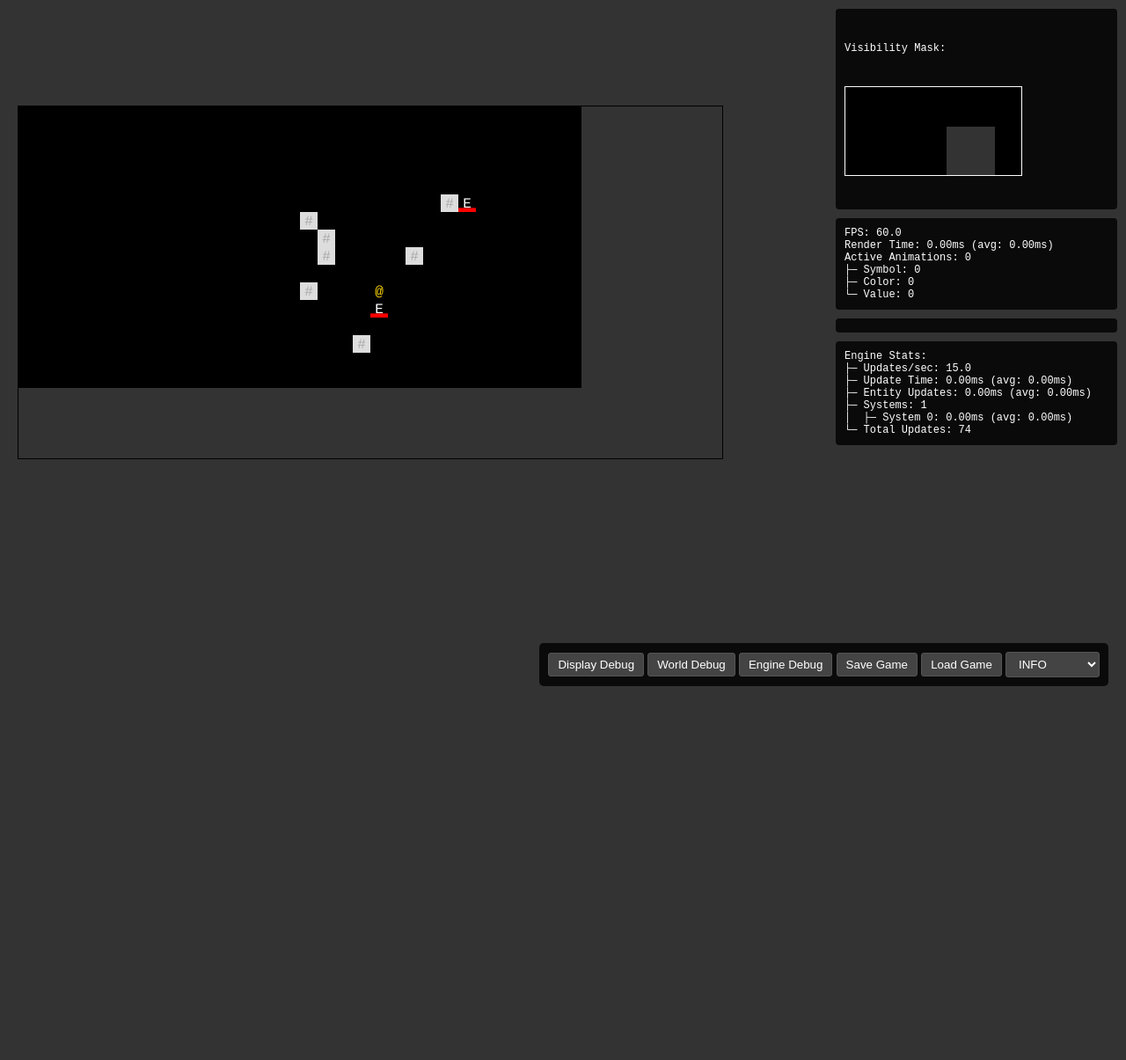
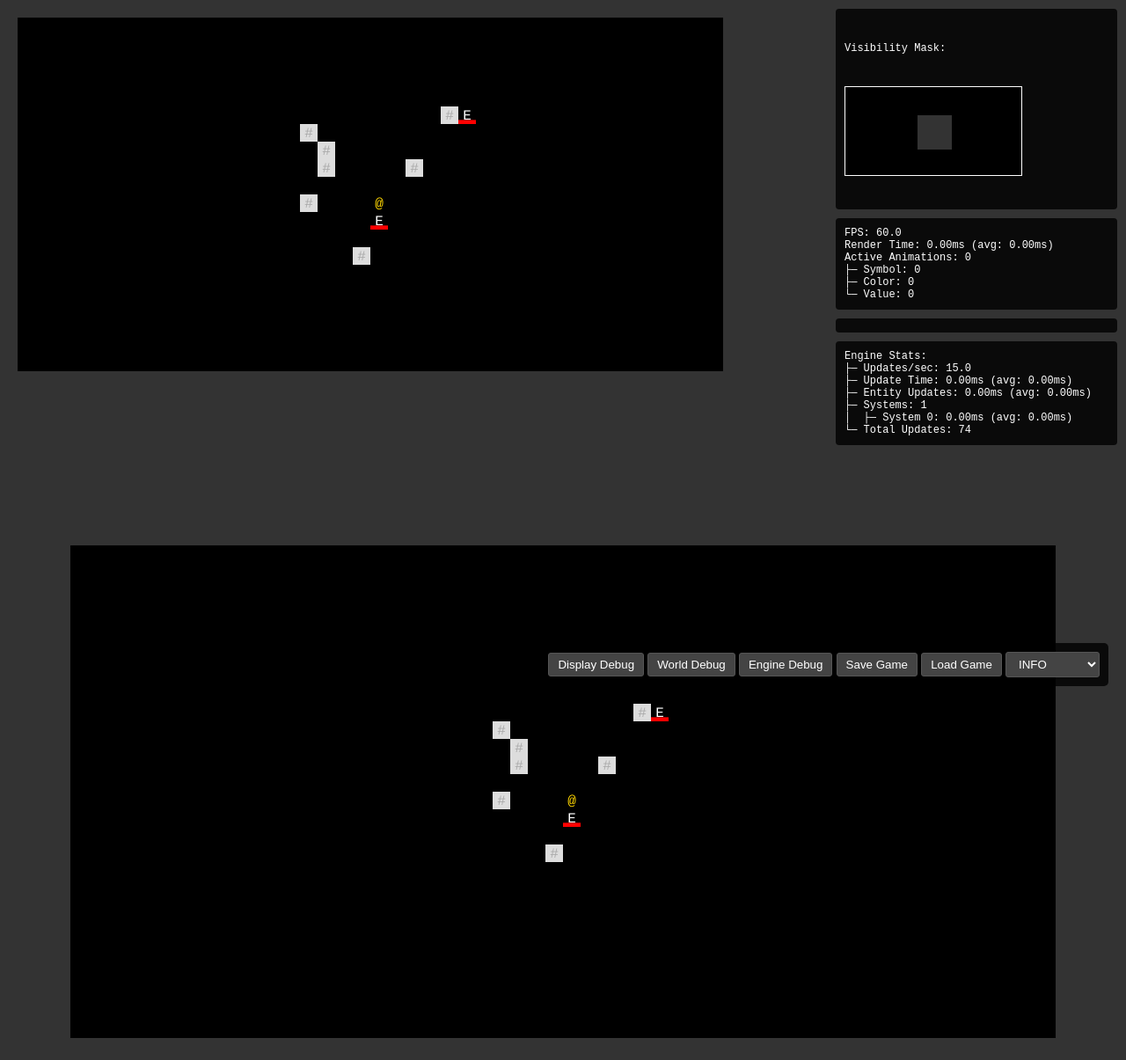
Before and after one commit to drewww/substrate, a website built with Vite: page src/game/test/index.html in a window 1280 px wide. Shown: the top 1205 px of the page at 88% size. Before the commit the page ends 840 px from the top, so only its background shows below. Built offline with nearby package versions, Linux system fonts and the light colour scheme; what wally-fov would draw is missing.

Commit message:
Sort of maybe working?? Was it a CSS/sizing problem??

```diff
--- a/src/display/display.ts
+++ b/src/display/display.ts
@@ -96,6 +96,10 @@ export const Easing = {
         t < 0.5 ? (1 - Easing.bounceOut(1 - 2 * t)) / 2 : (1 + Easing.bounceOut(2 * t - 1)) / 2
 };
 
+// Constants for viewport padding (percentage of viewport size)
+const VIEWPORT_PADDING_X = 0.2; // 20% padding on each side
+const VIEWPORT_PADDING_Y = 0.2; // 20% padding on top/bottom
+
 export class Display {
     private displayCanvas: HTMLCanvasElement;    // The canvas shown to the user
     private renderCanvas: HTMLCanvasElement;
@@ -184,10 +188,29 @@ export class Display {
         }
 
         this.displayCtx = this.displayCanvas.getContext('2d')!;
-        const padding = Math.ceil(options.viewportWidth * 0.2); // 20% padding
+
+        // Calculate padding in tiles
+        const paddingX = Math.ceil(options.viewportWidth * VIEWPORT_PADDING_X);
+        const paddingY = Math.ceil(options.viewportHeight * VIEWPORT_PADDING_Y);
+
+        // Calculate dimensions in CSS pixels
+        const displayWidth = options.viewportWidth * this.cellWidthCSS;
+        const displayHeight = options.viewportHeight * this.cellHeightCSS;
+        const renderWidth = (options.viewportWidth + paddingX * 2) * this.cellWidthCSS;
+        const renderHeight = (options.viewportHeight + paddingY * 2) * this.cellHeightCSS;
+
+        // Set up display canvas
+        this.displayCanvas.style.width = `${displayWidth}px`;
+        this.displayCanvas.style.height = `${displayHeight}px`;
+        this.displayCanvas.width = displayWidth * this.scale;
+        this.displayCanvas.height = displayHeight * this.scale;
+
+        // Set up render canvas with padding
         this.renderCanvas = document.createElement('canvas');
-        this.renderCanvas.width = (options.viewportWidth + padding * 2) * this.scale;
-        this.renderCanvas.height = (options.viewportHeight + padding * 2) * this.scale;
+        this.renderCanvas.style.width = `${renderWidth}px`;
+        this.renderCanvas.style.height = `${renderHeight}px`;
+        this.renderCanvas.width = renderWidth * this.scale;
+        this.renderCanvas.height = renderHeight * this.scale;
 
         this.renderCtx = this.renderCanvas.getContext('2d', { alpha: true })!;
         this.renderCtx.textBaseline = 'top';
@@ -197,19 +220,9 @@ export class Display {
         this.renderBounds = {
             x: 0,
             y: 0,
-            width: options.viewportWidth + padding * 2,
-            height: options.viewportHeight + padding * 2
+            width: options.viewportWidth + paddingX * 2,
+            height: options.viewportHeight + paddingY * 2
         };
-
-        const displayWidth = options.viewportWidth * this.cellWidthCSS;
-        const displayHeight = options.viewportHeight * this.cellHeightCSS;
-
-        [this.displayCanvas, this.renderCanvas].forEach(canvas => {
-            canvas.style.width = `${displayWidth}px`;
-            canvas.style.height = `${displayHeight}px`;
-            canvas.width = displayWidth * this.scale;
-            canvas.height = displayHeight * this.scale;
-        });
 
         this.cellWidthScaled = options.cellWidth * this.scale;
         this.cellHeightScaled = options.cellHeight * this.scale;
@@ -1374,7 +1387,11 @@ Active Animations: ${this.metrics.symbolAnimationCount + this.metrics.colorAnima
         }
     }
 
-    public getRenderCanvas(): HTMLCanvasElement | null {
+    /**
+     * Get the internal render canvas for debugging/visualization purposes.
+     * This is the larger canvas that contains the full render area including padding.
+     */
+    public getRenderCanvas(): HTMLCanvasElement {
         return this.renderCanvas;
     }
 
--- a/src/game/test/basic-test-game.ts
+++ b/src/game/test/basic-test-game.ts
@@ -41,6 +41,13 @@ export class BasicTestGame extends Game {
             viewportWidth: 40,
             viewportHeight: 20
         });
+
+        // Attach render canvas to DOM for debugging
+        const renderCanvas = this.display.getRenderCanvas();
+        const existingRenderCanvas = document.getElementById('render-canvas');
+        if (existingRenderCanvas) {
+            existingRenderCanvas.replaceWith(renderCanvas);
+        }
 
         // Set up action handler
         this.actionHandler = new ActionHandler(this.world);
--- a/src/game/test/index.html
+++ b/src/game/test/index.html
@@ -68,12 +68,44 @@
         #display {
             border: 1px solid #000;
         }
+
+        #display-container {
+            display: flex;
+            flex-direction: column;
+            gap: 2rem;
+
+            width: 800px;
+            height: 600px;
+        }
+
+        #display-container canvas {
+            border: 1px solid #000;
+            display: block;
+            float: left;
+        }
+
+        #display, #render-canvas {
+            border: 1px solid #000;
+            display: block;
+            image-rendering: pixelated;
+        }
+
+        #render-canvas-container {
+            /* width: 800px; */
+            /* height: 600px; */
+
+            float: left
+        }
     </style>
 </head>
 <body>
     <div id="display-container">
         <canvas id="display"></canvas>
     </div>
+    <div id="render-canvas-container">
+        <canvas id="render-canvas"></canvas>
+    </div>
+
     <div class="controls">
         <button id="toggleDisplayDebug">Display Debug</button>
         <button id="toggleWorldDebug">World Debug</button>
```
